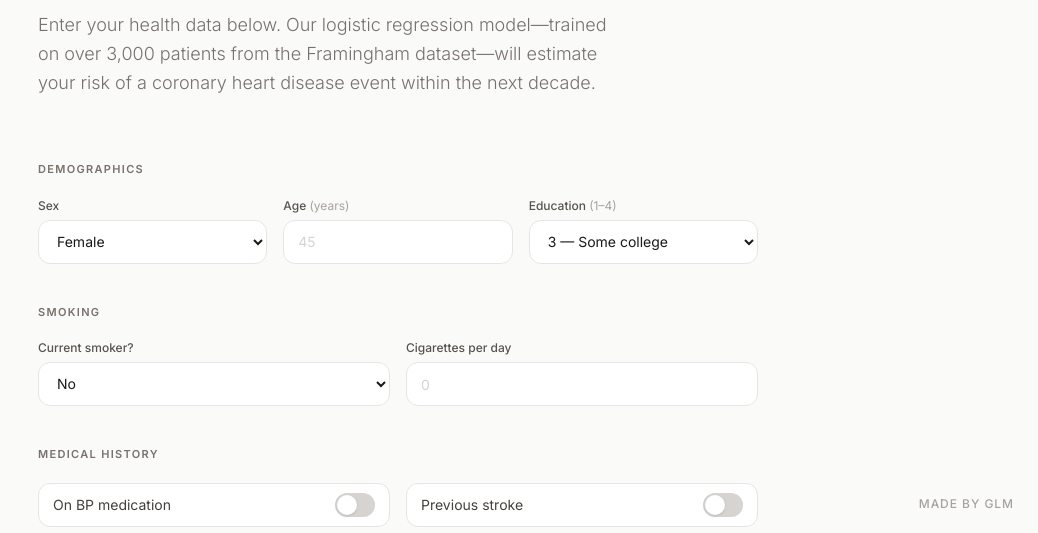
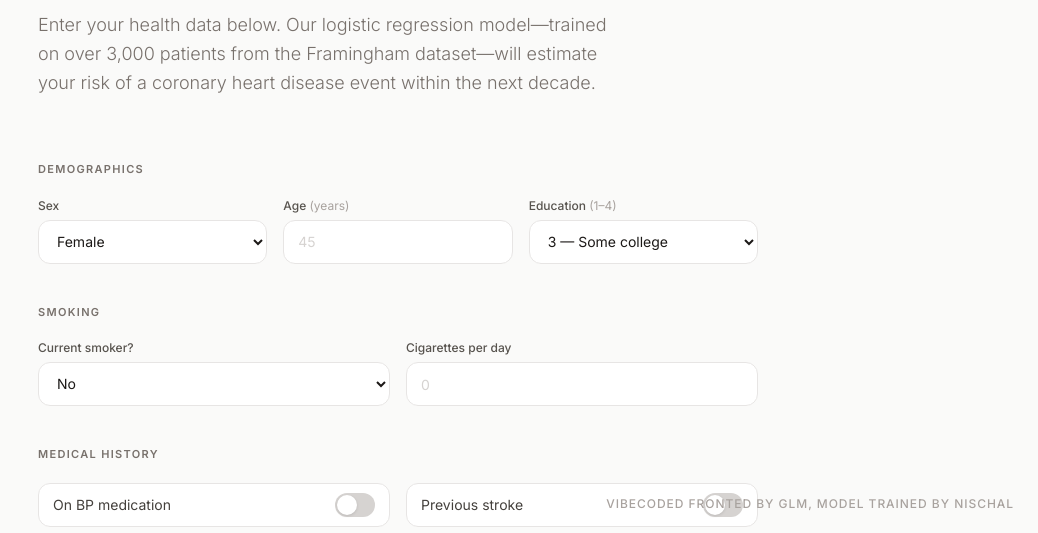
Before and after one commit to naitrian/logistic_regression, a plain HTML site: page index.html in a window 1280 px wide. Shown: the part 267-800 px from the top of the page, without its empty margins (242-1280 px from the left). Drawn offline with nearby package versions, Linux system fonts and the light colour scheme; a web font is replaced by a local one.

Commit message:
changed watermark

```diff
--- a/index.html
+++ b/index.html
@@ -124,7 +124,7 @@
 </head>
 <body class="bg-stone-50 font-sans text-stone-900 antialiased min-h-screen">
 
-    <div class="watermark">made by glm</div>
+    <div class="watermark">vibecoded fronted by glm, model trained by nischal</div>
 
     <!-- Navigation -->
     <nav class="fixed top-0 w-full z-40 bg-stone-50/80 backdrop-blur-md border-b border-stone-200/60">
```
